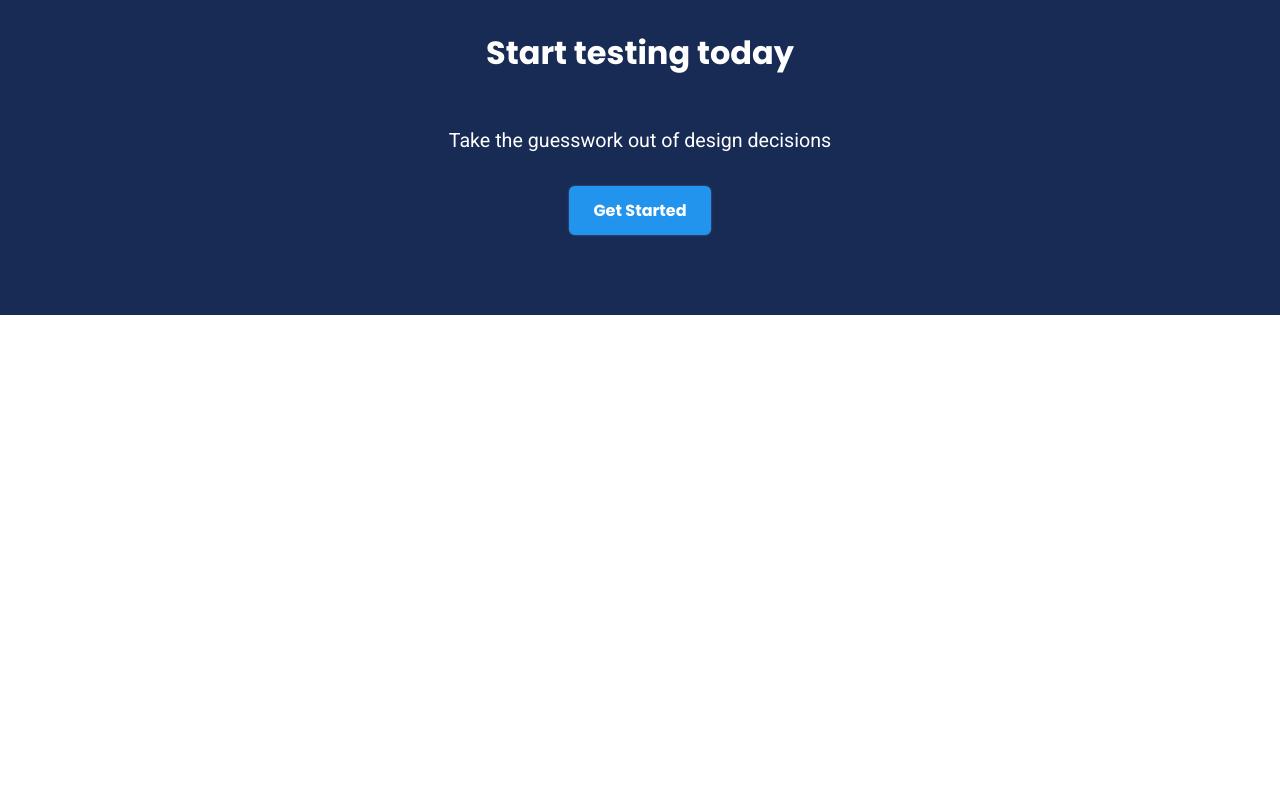
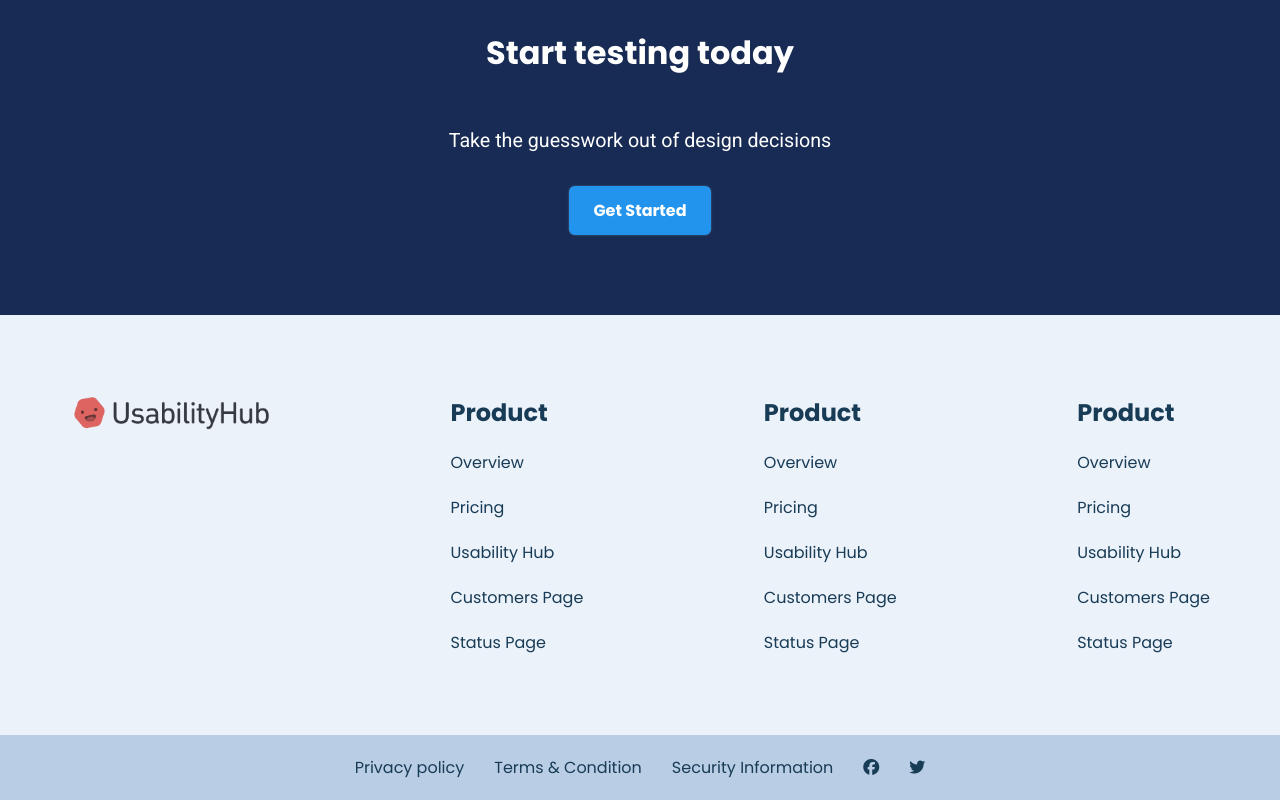
Before and after one commit to deepakScript/WEB_DEV, a plain HTML site: page UsabilityHubWebsite/index.html in a window 1280 px wide. Shown: the part 3442-4242 px from the top of the page. Before the commit the page ends 3757 px from the top, so only its background shows below. Drawn offline with Linux system fonts and the light colour scheme.

Commit message:
final done

```diff
--- a/UsabilityHubWebsite/index.html
+++ b/UsabilityHubWebsite/index.html
@@ -211,8 +211,55 @@
             <a href="" class="primary-button">Get Started</a>
         </div>
     </section>
-    <footer></footer>
-    <div class="subfooter"></div>
+
+    <!-- footer -section -->
+    <footer>
+        <div class="container flex footer-container">
+            <a href="#" class="company-logo">
+                <img src="./assets/asset 0.png" alt="">
+            </a>
+
+            <div class="link-column flex">
+                <h4>Product</h4>
+                <a href="#" class="hover-link">Overview</a>
+                <a href="#" class="hover-link">Pricing</a>
+                <a href="#" class="hover-link">Usability Hub</a>
+                <a href="#" class="hover-link">Customers Page</a>
+                <a href="#" class="hover-link">Status Page</a>
+            </div>
+
+            <div class="link-column flex">
+                <h4>Product</h4>
+                <a href="#" class="hover-link">Overview</a>
+                <a href="#" class="hover-link">Pricing</a>
+                <a href="#" class="hover-link">Usability Hub</a>
+                <a href="#" class="hover-link">Customers Page</a>
+                <a href="#" class="hover-link">Status Page</a>
+            </div>
+
+            <div class="link-column flex">
+                <h4>Product</h4>
+                <a href="#" class="hover-link">Overview</a>
+                <a href="#" class="hover-link">Pricing</a>
+                <a href="#" class="hover-link">Usability Hub</a>
+                <a href="#" class="hover-link">Customers Page</a>
+                <a href="#" class="hover-link">Status Page</a>
+            </div>
+
+
+        </div>
+    </footer>
+
+    <!-- sub footer -->
+    <div class="subfooter">
+        <div class="container flex subfooter-container">
+            <a href="" class="hover-link">Privacy policy</a>
+            <a href="" class="hover-link">Terms & Condition</a>
+            <a href="" class="hover-link">Security Information</a>
+            <a href="" class="hover-link"><i class="fa-brands fa-facebook"></i></a>
+            <a href="" class="hover-link"><i class="fa-brands fa-twitter"></i></a>
+        </div>
+    </div>
 
 
     <script src="https://kit.fontawesome.com/f39d1eaaab.js" crossorigin="anonymous"></script>
--- a/UsabilityHubWebsite/style.css
+++ b/UsabilityHubWebsite/style.css
@@ -28,6 +28,9 @@ h2 {
 }
 
 h3 {
+    font-size: 1.5rem;
+}
+h4{
     font-size: 1.5rem;
 }
 
@@ -285,3 +288,32 @@ header {
     color: white;
     margin-top: 20px ;
 }
+
+/* footer section */
+
+footer{
+    padding-block: 80px;
+    background-color: #ebf2fa;
+}
+.link-column{
+    flex-direction: column;
+    align-items: flex-start;
+    gap: 20px;
+}
+
+.footer-container{
+    align-items: flex-start;
+    justify-content: space-between;
+}
+
+
+/* subfooter container */
+.subfooter{
+    background-color: #b9cde4;
+    padding: var(--padding-inline-section);
+}
+
+.subfooter-container{
+    justify-content: center;
+    gap: 30px;
+}
```
